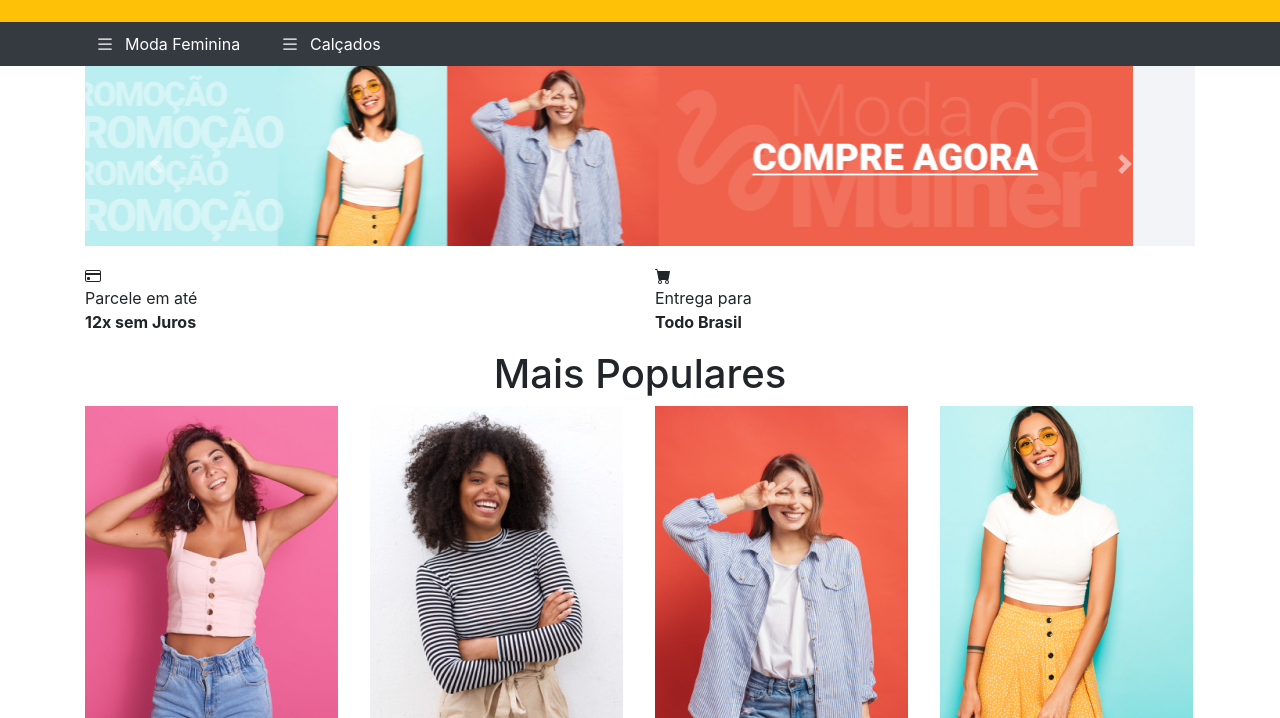
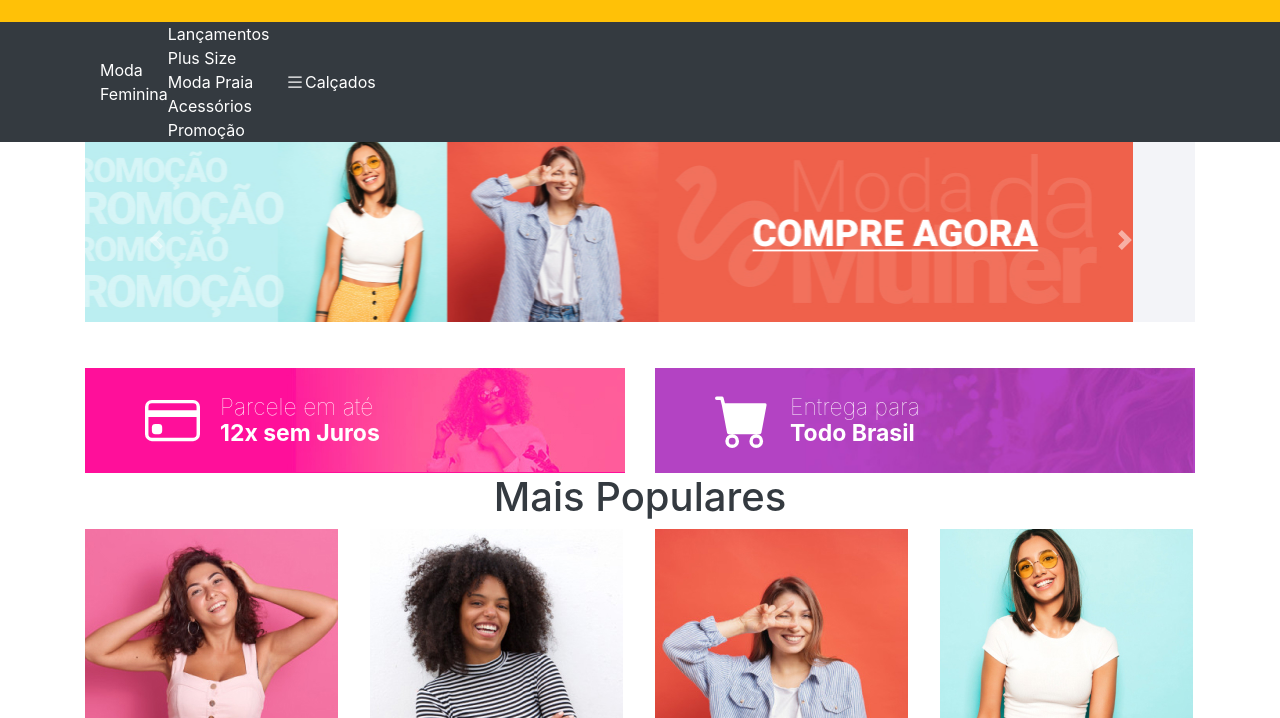
Before and after one commit to ricardowestphal/proj_loja_virtual_bootstrap, a plain HTML site: page index.html in a window 1280 px wide. Shown: the part 82-800 px from the top of the page. Drawn offline with Linux system fonts and the light colour scheme.

Commit message:
Adicionando sass nas partes principais

```diff
--- /dev/null
+++ b/assets/scss/banner-promocionais-statico.scss
@@ -0,0 +1,35 @@
+@mixin banners-promocionais ($cor, $url-image) {
+    background-color: $cor;
+    background-image: url($url-image);
+}
+
+.banners-promocionais-statico {
+    margin-top: 30px;
+    .banners-promocionais-statico-12x {
+        @include banners-promocionais($rosa, '../images/parcele-em-12x.jpg');
+    }
+    .banners-promocionais-statico-todo-br {
+        @include banners-promocionais($roxo, '../images/entrega-para-todo-brasil.jpg');
+    }
+    .banners-promocionais-statico-12x,
+    .banners-promocionais-statico-todo-br {
+        background-size: cover;
+        height: 105px;
+        padding: 20px 60px;
+        color: $branco;
+        svg,
+        p {
+            margin: 0;
+            padding: 0;
+        }
+        p {
+            font-weight: 100;
+            font-size: 23px;
+            line-height: 110%;
+            margin-left: 20px;
+        }
+        strong {
+            font-weight: bold;
+        }
+    }
+}
--- a/assets/scss/nav-produtos.scss
+++ b/assets/scss/nav-produtos.scss
@@ -1,17 +1,17 @@
 nav.nav-produtos {
     background: $cor-secundaria;
     color: $branco;
-    ul.nav {
+    a {
+        color: $branco;
+    }
+    &:hov ul.nav {
         li {
             position: relative;
             padding: 10px;
             svg {
                 margin-right: 10px;
             }
-            a {
-                color: #fff;
-            }
-            &:hover {
+            er {
                 background: darken($color: $cor-secundaria, $amount: 30);
                 ul.nav {
                     display: block;
--- a/assets/scss/style.scss
+++ b/assets/scss/style.scss
@@ -1,10 +1,13 @@
 //fonts
 @import url('https://fonts.googleapis.com/css2?family=Roboto:wght@300;500;900&display=swap');
-//config
+//variaveis
 @import "./variaveis.scss";
-@import "./config.scss";
 //components
-@import "header.scss";
-@import "nav-produtos.scss";
+@import "./header.scss";
+@import "./nav-produtos.scss";
+@import "./banner-promocionais-statico.scss";
+@import "./produtos.scss";
 //framework
 @import './bootstrap.scss';
+//config
+@import "./config.scss";
--- a/assets/scss/variaveis.scss
+++ b/assets/scss/variaveis.scss
@@ -1,4 +1,7 @@
 $branco: #fff;
 $rosa: #ff0f9a;
-$cor-primaria: #FFC107;
-$cor-secundaria: #343A40;
+$amarelo:#FFC107;
+$cinza:#343A40;
+$roxo:#B343C3;
+$cor-primaria: $amarelo;
+$cor-secundaria: $cinza;
--- a/index.html
+++ b/index.html
@@ -135,10 +135,11 @@
             </a>
         </section>
 
-        <section class="container">
+        <section class="container banners-promocionais-statico">
             <section class="row">
                 <article class="col-md-6">
-                    <svg xmlns="http://www.w3.org/2000/svg" width="16" height="16" fill="currentColor" class="bi bi-credit-card" viewBox="0 0 16 16">
+                    <div class="banners-promocionais-statico-12x d-flex align-items-center">
+                        <svg xmlns="http://www.w3.org/2000/svg" width="55" height="55" fill="currentColor" class="bi bi-credit-card" viewBox="0 0 16 16">
                             <path d="M0 4a2 2 0 0 1 2-2h12a2 2 0 0 1 2 2v8a2 2 0 0 1-2 2H2a2 2 0 0 1-2-2V4zm2-1a1 1 0 0 0-1 1v1h14V4a1 1 0 0 0-1-1H2zm13 4H1v5a1 1 0 0 0 1 1h12a1 1 0 0 0 1-1V7z"/>
                             <path d="M2 10a1 1 0 0 1 1-1h1a1 1 0 0 1 1 1v1a1 1 0 0 1-1 1H3a1 1 0 0 1-1-1v-1z"/>
                           </svg>
@@ -146,23 +147,26 @@
                             Parcele em até<br>
                             <strong>12x sem Juros</strong>
                         </p>
+                    </div>
                 </article>
                 <article class="col-md-6">
-                    <svg xmlns="http://www.w3.org/2000/svg" width="16" height="16" fill="currentColor" class="bi bi-cart-fill" viewBox="0 0 16 16">
+                    <div class="banners-promocionais-statico-todo-br d-flex align-items-center">
+                        <svg xmlns="http://www.w3.org/2000/svg" width="55" height="55" fill="currentColor" class="bi bi-cart-fill" viewBox="0 0 16 16">
                             <path d="M0 1.5A.5.5 0 0 1 .5 1H2a.5.5 0 0 1 .485.379L2.89 3H14.5a.5.5 0 0 1 .491.592l-1.5 8A.5.5 0 0 1 13 12H4a.5.5 0 0 1-.491-.408L2.01 3.607 1.61 2H.5a.5.5 0 0 1-.5-.5zM5 12a2 2 0 1 0 0 4 2 2 0 0 0 0-4zm7 0a2 2 0 1 0 0 4 2 2 0 0 0 0-4zm-7 1a1 1 0 1 1 0 2 1 1 0 0 1 0-2zm7 0a1 1 0 1 1 0 2 1 1 0 0 1 0-2z"/>
                           </svg>
                         <p>
                             Entrega para <br>
                             <strong>Todo Brasil</strong>
                         </p>
+                    </div>
                 </article>
             </section>
         </section>
-        <section class="container">
+        <section class="container produtos">
             <h1 class="text-center">Mais Populares</h1>
 
             <article class="row">
-                <section class="produtos col-md-3">
+                <a href="#" class="produtos-container col-md-3">
                     <img src="./assets/images/cropped-rosa.jpg" class="img-fluid" alt="Cropped rosa">
                     <article class="produtos-itens">
                         <h2>Cropped Rosa</h2>
@@ -181,8 +185,8 @@
                             R$ 59,90
                         </strong>
                     </article>
-                </section>
-                <section class="produtos col-md-3">
+                </a>
+                <a href="#" class="produtos-container col-md-3">
                     <img src="./assets/images/camiseta-manga-comprida.jpg" class="img-fluid" alt="camiseta manga comprida">
                     <article class="produtos-itens">
                         <h2>Camiseta manga comprida</h2>
@@ -204,8 +208,8 @@
                             R$ 79,90
                         </strong>
                     </article>
-                </section>
-                <section class="produtos col-md-3">
+                </a>
+                <a href="#" class="produtos-container col-md-3">
                     <img src="./assets/images/camiseta-listrada.jpg" class="img-fluid" alt="camiseta listrada">
                     <article class="produtos-itens">
                         <h2>Camiseta listrada</h2>
@@ -224,8 +228,8 @@
                             R$ 49,90
                         </strong>
                     </article>
-                </section>
-                <section class="produtos col-md-3">
+                </a>
+                <a href="#" class="produtos-container col-md-3">
                     <img src="./assets/images/saia-plisada.jpg" class="img-fluid" alt="saia plisada">
                     <article class="produtos-itens">
                         <h2>Saia plisada</h2>
@@ -244,7 +248,7 @@
                             R$ 117,90
                         </strong>
                     </article>
-                </section>
+                </a>
             </article>
             <div class="d-flex justify-content-center">
                 <button type="button" class="btn btn-warning col-md-2">VEJA MAIS</button>
```
Also changed, not shown: assets/css/style.css, assets/scss/produtos.scss (added), 1 other file. Lines whose indentation alone changed are shown as unchanged.
